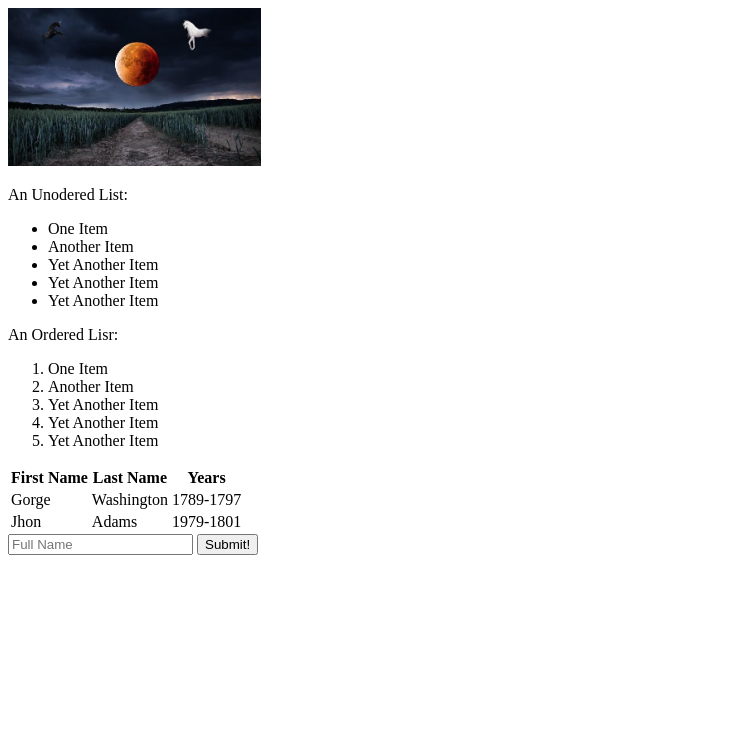
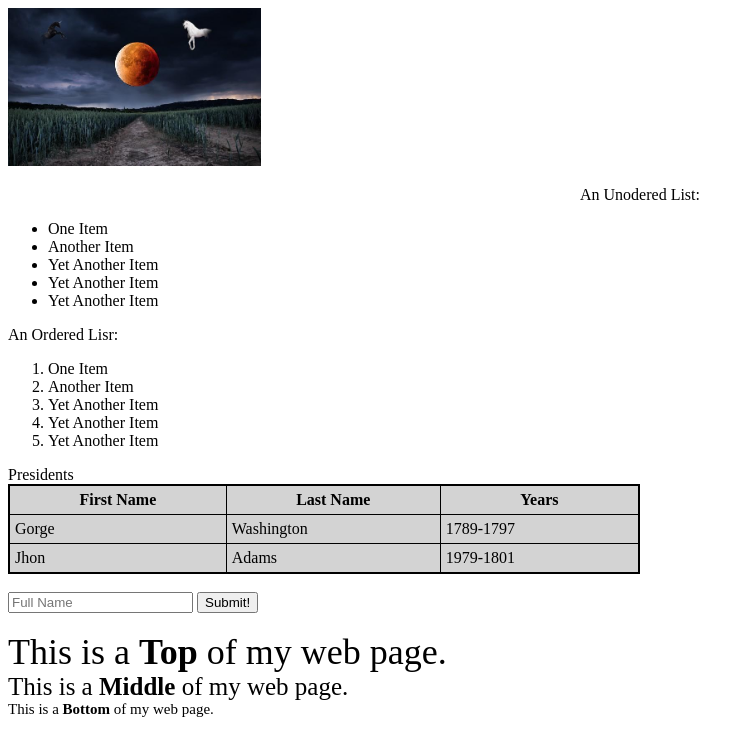
Before and after one commit to Alexstavros/Project0, a plain HTML site: page index.html in a window 1280 px wide. Shown: the whole page, without its empty margins (0-754 px from the left). Drawn offline with Linux system fonts and the light colour scheme.

Commit message:
index.html css

```diff
--- a/index.html
+++ b/index.html
@@ -3,6 +3,7 @@
 
 <head>
     <title>My Webpage</title>
+    <link rel="stylesheet" href="main.css">
 </head>
 
 <body>
@@ -26,6 +27,7 @@
     </ol>
 
     <table>
+        Presidents
         <tr>
             <th>First Name</th>
             <th>Last Name</th>
@@ -46,12 +48,25 @@
         </tr>
 
     </table>
+    <br>
     <form>
         <input type="text" placeholder="Full Name" name="name">
         <button>Submit!</button>
 
 
     </form>
+    <br>
+    <div id="Top">
+        This is a <span class="name">Top</span> of my web page.
+    </div>
+    <div id="Middle">
+        This is a <span class="name">Middle</span> of my web page.
+    </div>
+    <div id="Bottom">
+        This is a <span class="name">Bottom</span> of my web page.
+    </div>
+
+
 </body>
 
 </html>
--- /dev/null
+++ b/main.css
@@ -0,0 +1,33 @@
+p {
+    color: black;
+    text-align: center;
+}
+
+table {
+    border: 2px solid black;
+    border-collapse: collapse;
+    width: 50%;
+}
+
+th,
+td {
+    border: 1px solid black;
+    background-color: lightgray;
+    padding: 5px;
+}
+
+#Top {
+    font-size: 36px;
+}
+
+#Middle {
+    font-size: 25px;
+}
+
+#Bottom {
+    font-size: 15px;
+}
+
+.name {
+    font-weight: bold;
+}
```
